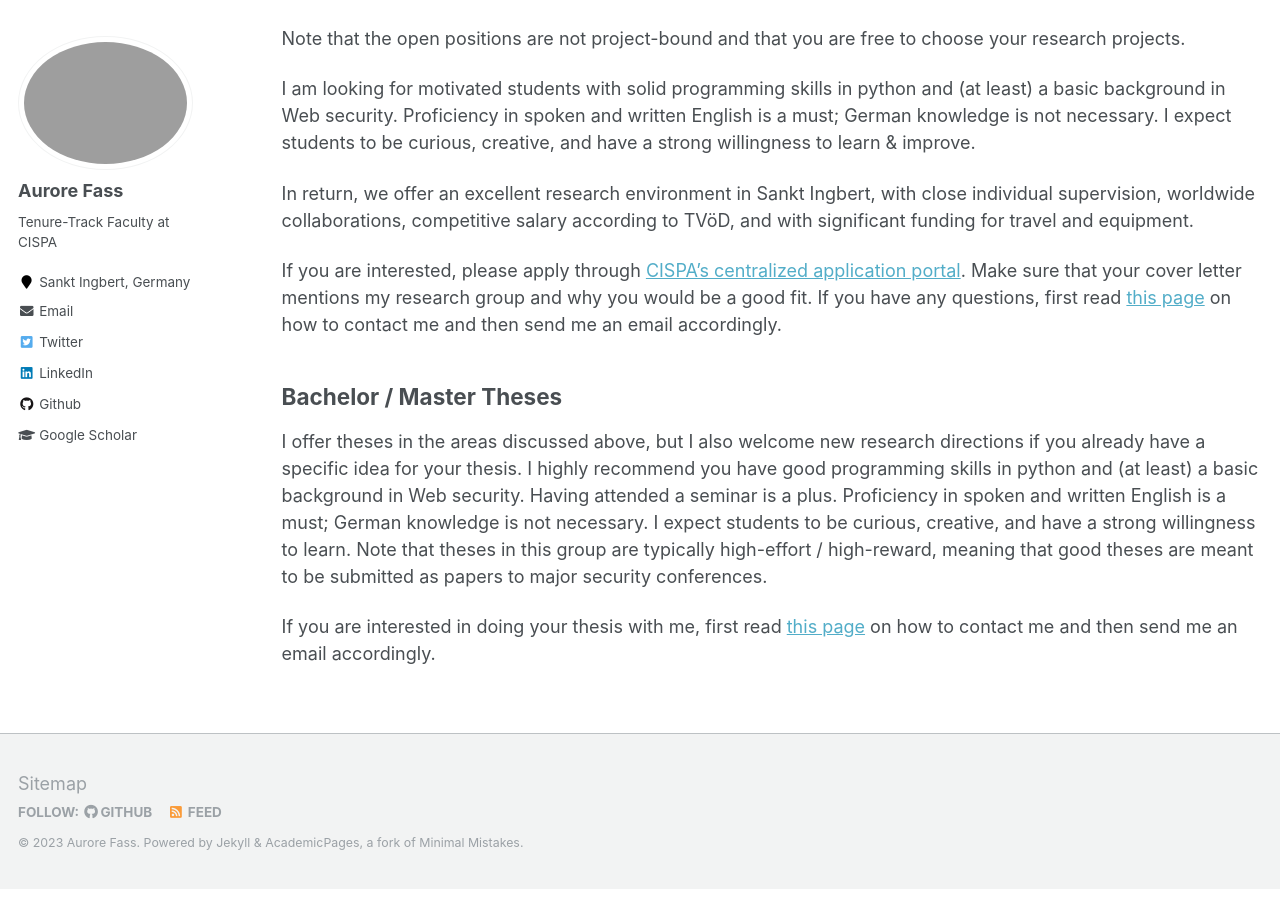
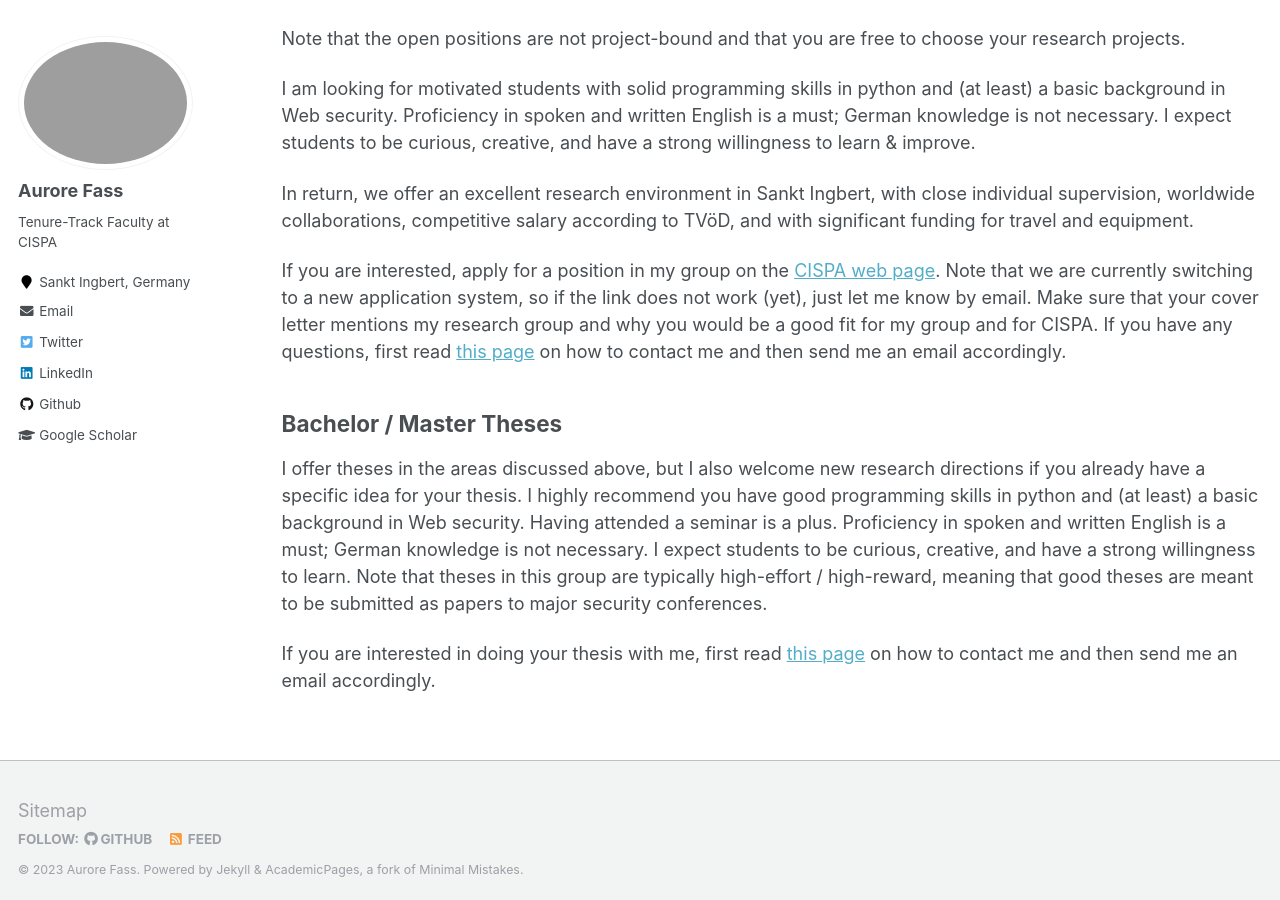
Before and after one commit to Aurore54F/aurore54f.github.io, a Jekyll site: the page built from _pages/positions.md, in a window 1280 px wide and 900 px high, scrolled down 987 px. Built offline with Jekyll 4.4.1, drawn with Linux system fonts in a browser that asks for light colours.

Commit message:
Updated how to apply for PhD position

```diff
--- a/_pages/positions.md
+++ b/_pages/positions.md
@@ -44,7 +44,8 @@ I am looking for motivated students with solid programming skills in python and
 In return, we offer an excellent research environment in Sankt Ingbert, with close individual supervision, worldwide collaborations, competitive salary according to TVöD, and with significant funding for travel and equipment.
 
 
-If you are interested, please apply through [CISPA's centralized application portal](https://jobs.cispa.saarland/jobs/detail/phd-students-1). Make sure that your cover letter mentions my research group and why you would be a good fit. If you have any questions, first read [this page](https://aurore54f.github.io/contact/) on how to contact me and then send me an email accordingly.
+If you are interested, apply for a position in my group on the [CISPA web page](https://career.cispa.de/phd.html). Note that we are currently switching to a new application system, so if the link does not work (yet), just let me know by email.
+Make sure that your cover letter mentions my research group and why you would be a good fit for my group and for CISPA. If you have any questions, first read [this page](https://aurore54f.github.io/contact/) on how to contact me and then send me an email accordingly.
 
 
 
```
